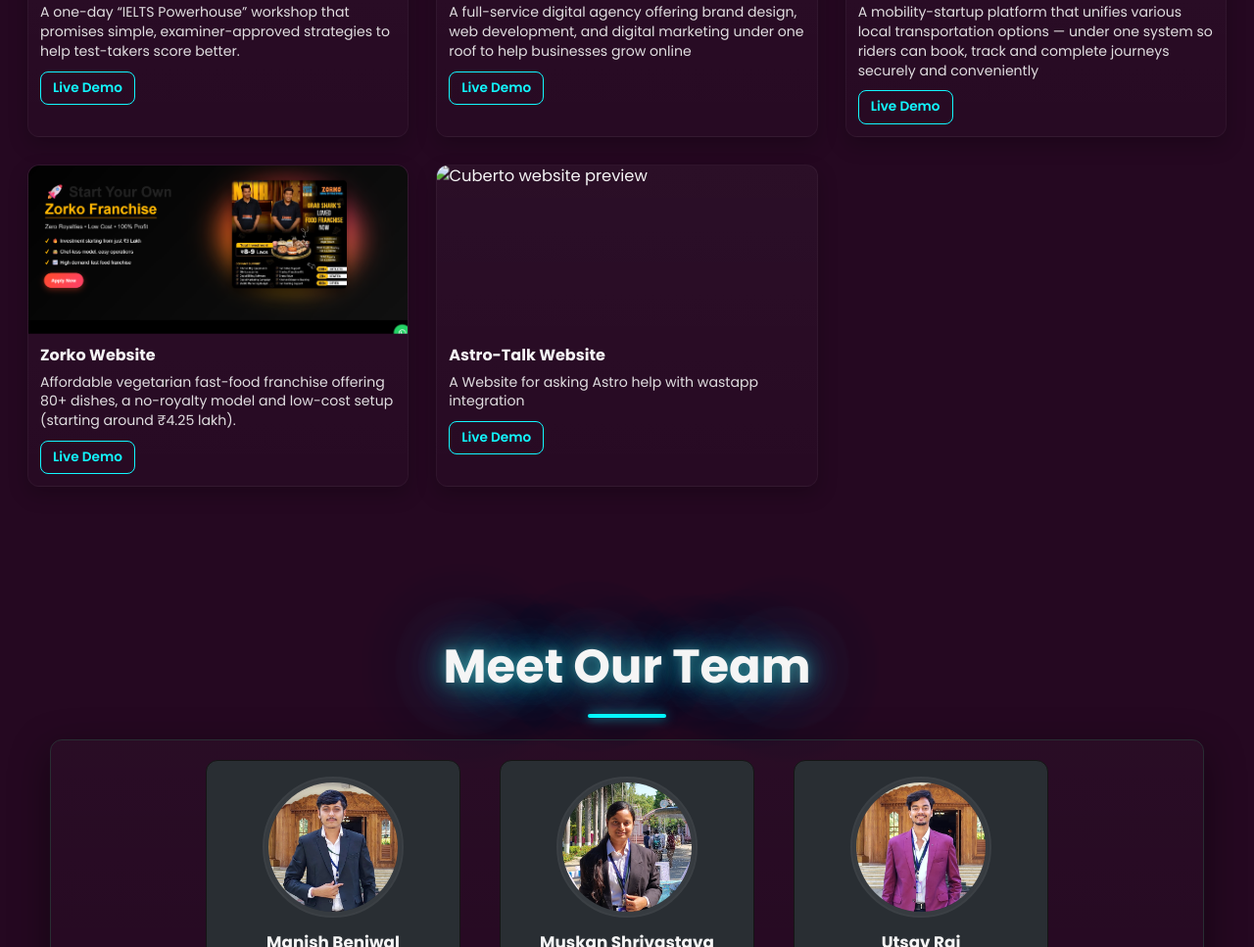
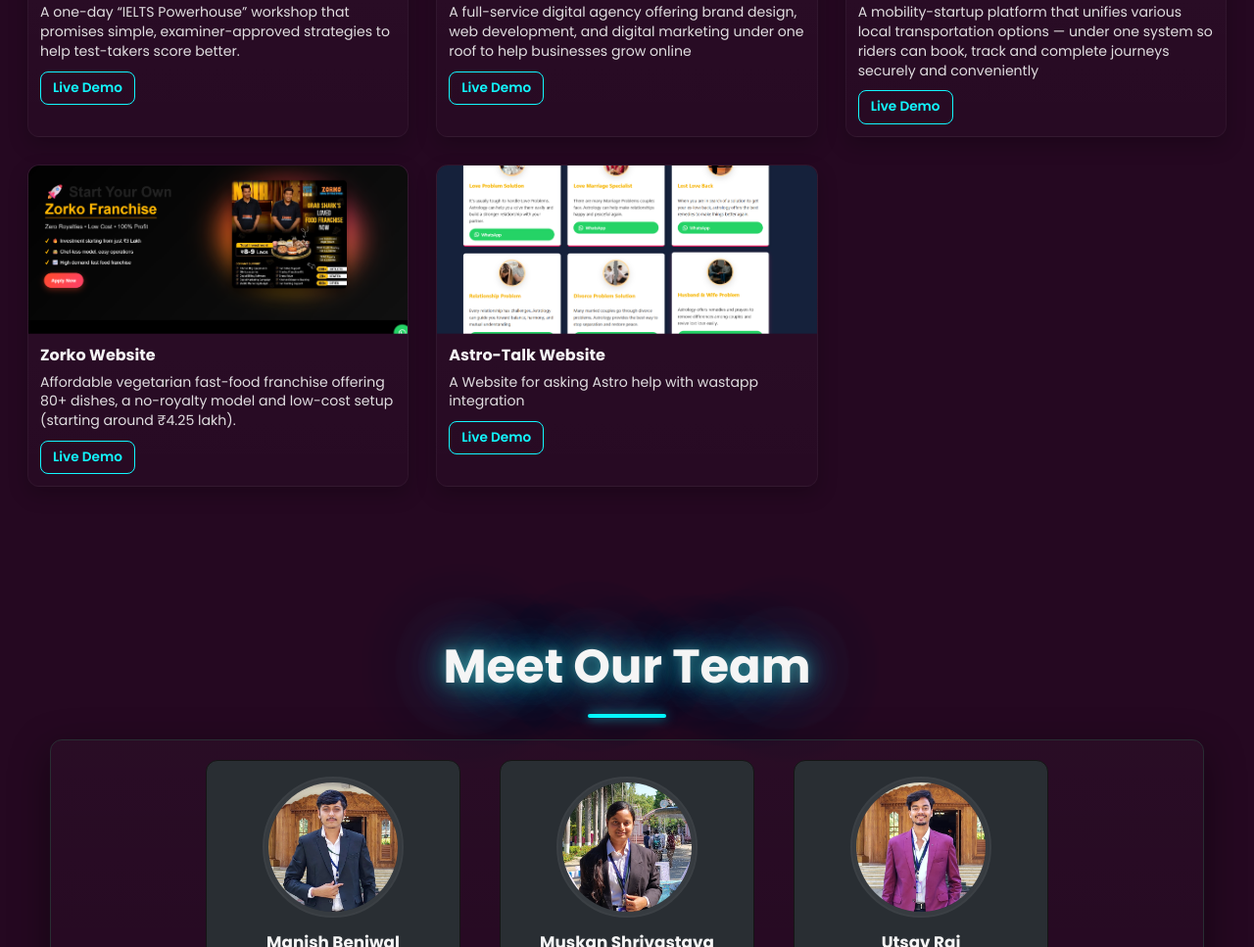
Before and after one commit to Muskan-3/Our-Portfolio, a plain HTML site: page index.html in a window 1280 px wide. Shown: the part 4131-5098 px from the top of the page at 98% size. Drawn offline with nearby package versions, Linux system fonts and the light colour scheme; a web font is replaced by a local one.

Commit message:
added one imag

```diff
--- a/index.html
+++ b/index.html
@@ -311,7 +311,7 @@
 
      <article class="project-card">
       <div class="project-media">
-        <img src="images/AstroTalk Website.png" alt="Cuberto website preview" loading="lazy">
+        <img src="images/Astro.png" alt="Cuberto website preview" loading="lazy">
       </div>
       <div class="project-body">
         <h3>Astro-Talk Website</h3>
```
Also changed, not shown: images/Astro.png (added), images/image copy.png (added).
